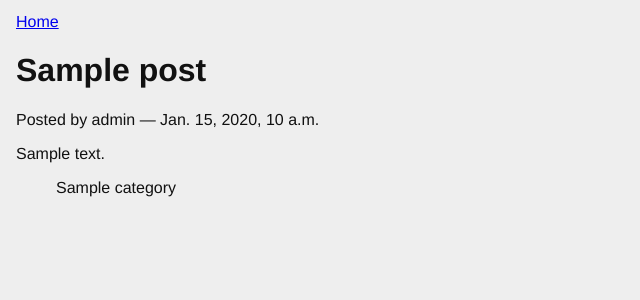
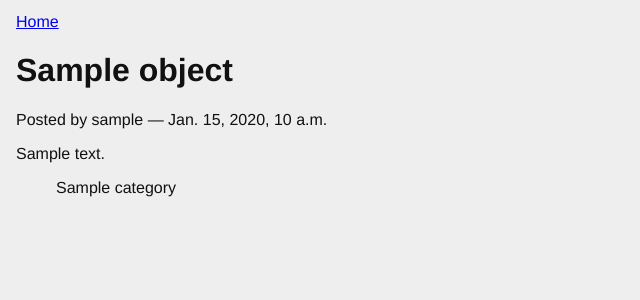
Before and after one commit to pablomarcel/django-blog, a Django app: template blogging/templates/blogging/detail.html in a window 1280 px wide. Shown: the part 20-320 px from the top of the page, without its empty margins (0-640 px from the left). Run offline with Django 3.2, Linux system fonts and the light colour scheme; data comes from the database, SQL or seed files in the repository; tables that the repository leaves empty hold one stand-in row (values such as "Sample post"); the template is opened without the code that fills it: values that come from a table or form of the project are taken from there, most other values are stand-ins (such as "Sample title", 1, 10 or a date in 2020).

Commit message:
converted detail view to class based view

```diff
--- a/blogging/templates/blogging/detail.html
+++ b/blogging/templates/blogging/detail.html
@@ -2,15 +2,15 @@
 
 {% block content %}
 <a class="backlink" href="/">Home</a>
-<h1>{{ post }}</h1>
+<h1>{{ object }}</h1>
 <p class="byline">
-  Posted by {{ post.author.username }} &mdash; {{ post.published_date }}
+  Posted by {{ object.author.username }} &mdash; {{ object.published_date }}
 </p>
 <div class="post-body">
-  {{ post.text }}
+  {{ object.text }}
 </div>
 <ul class="categories">
-  {% for category in post.categories.all %}
+  {% for category in object.categories.all %}
     <li>{{ category }}</li>
   {% endfor %}
 </ul>
--- a/blogging/urls.py
+++ b/blogging/urls.py
@@ -6,15 +6,15 @@ from blogging.views import stub_view
 
 # from blogging.views import list_view
 
-from blogging.views import detail_view
+# from blogging.views import detail_view
 
-from blogging.views import PostListView
+from blogging.views import PostListView, PostDetailView
 
 # urlpatterns = [path('', stub_view, name="blog_index"),
 #                path('posts/<int:post_id>/', stub_view, name="blog_detail"),
 #                ]
 
 urlpatterns = [path('', PostListView.as_view(), name="blog_index"),
-               path('posts/<int:post_id>/', detail_view, name="blog_detail"),
+               path('posts/<int:pk>/', PostDetailView.as_view(), name="blog_detail"),
 
                ]
```
Also changed, not shown: blogging/views.py (+13 -8 lines).
